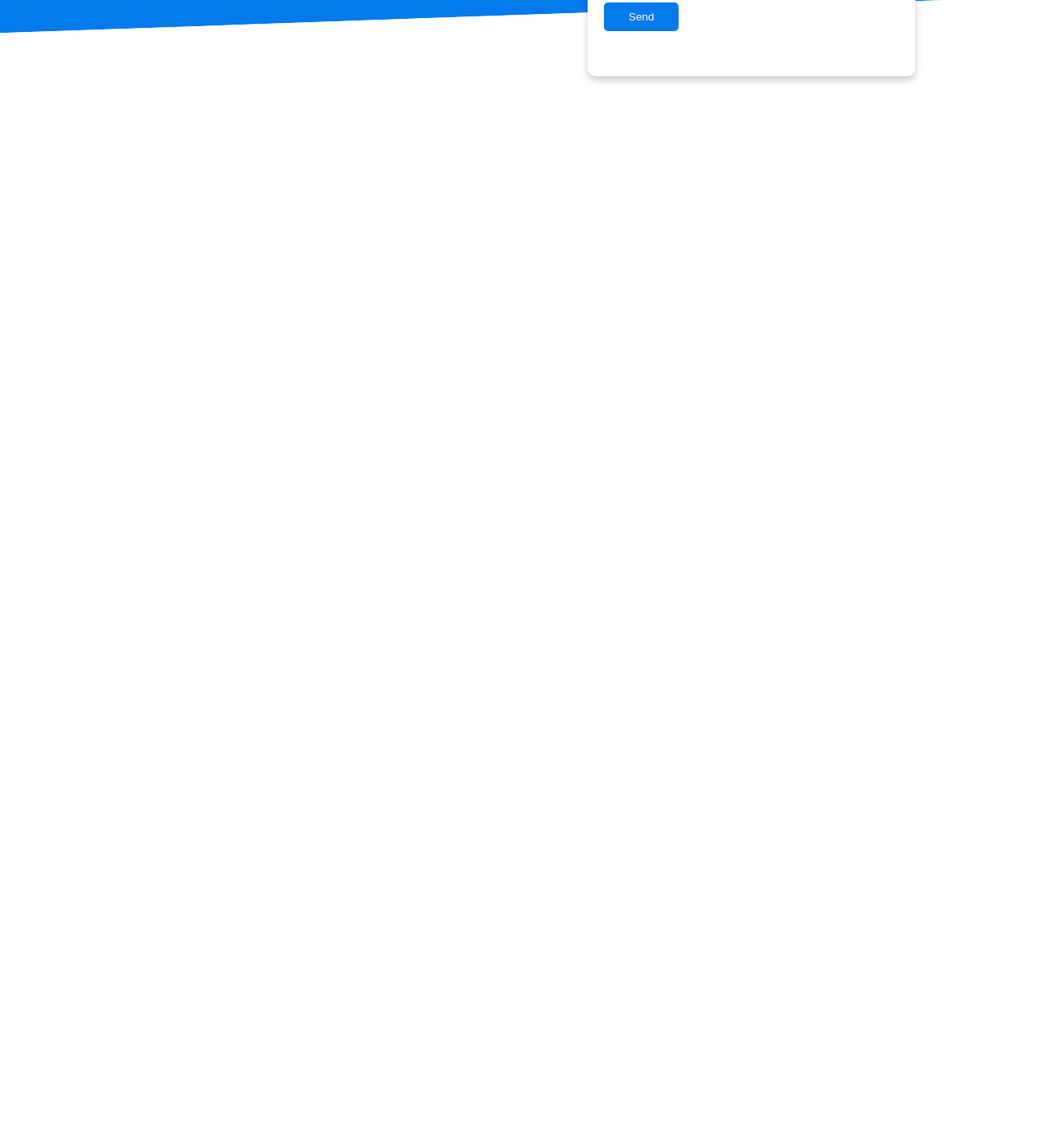
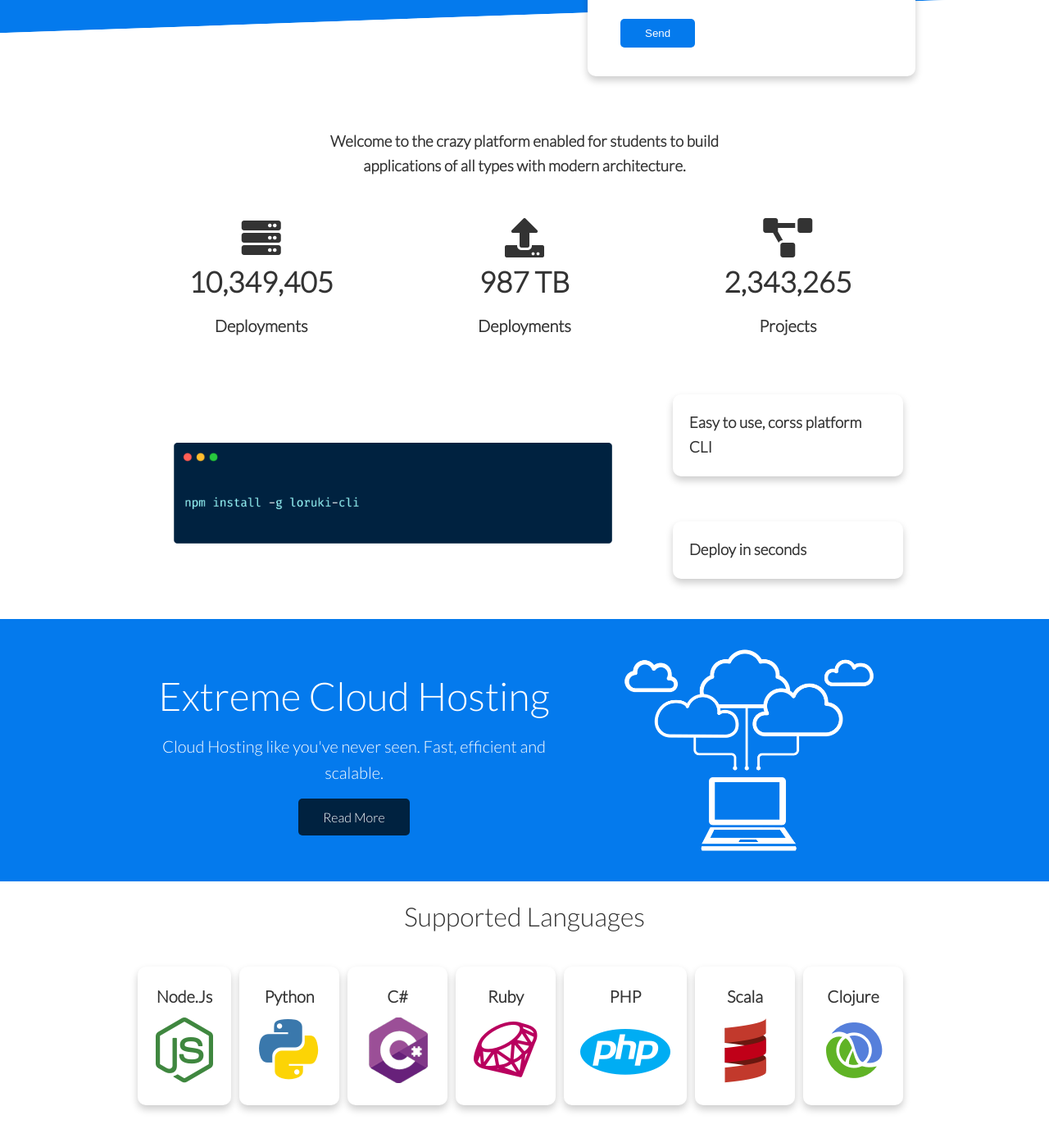
Before and after one commit to Anvi98/Fasty, a plain HTML site: page index.html in a window 1280 px wide. Shown: the part 400-1788 px from the top of the page at 82% size. Before the commit the page ends 800 px from the top, so only its background shows below. Drawn offline with Linux system fonts and the light colour scheme.

Commit message:
Add main section

```diff
--- a/index.html
+++ b/index.html
@@ -5,6 +5,7 @@
   <meta http-equiv="X-UA-Compatible" content="IE=edge">
   <meta name="viewport" content="width=device-width, initial-scale=1.0">
   <link rel="stylesheet" href="https://cdnjs.cloudflare.com/ajax/libs/font-awesome/5.15.3/css/all.min.css" integrity="sha512-iBBXm8fW90+nuLcSKlbmrPcLa0OT92xO1BIsZ+ywDWZCvqsWgccV3gFoRBv0z+8dLJgyAHIhR35VZc2oM/gI1w==" crossorigin="anonymous" />
+  <link rel="stylesheet" href="utilities.css">
   <link rel="stylesheet" href="style.css">
   <title>Dev Student | Hosting</title>
 </head>
@@ -22,7 +23,7 @@
         </nav>
       </div>
     </div>
-    <!--Showcase-->
+    <!-- Showcase -->
     <section class="showcase">
       <div class="container grid">
         <div class="showcase-text">
@@ -47,5 +48,94 @@
         </div>
       </div>
     </section>
+
+    <!-- Section Stats -->
+    <section class="stats">
+      <div class="container">
+        <h3 class="stats-heading text-center my-1">
+          Welcome to the crazy platform enabled for students to build applications of all types with modern architecture.
+        </h3>
+
+        <div class="grid grid-3 text-center my-4">
+          <div>
+            <i class="fas fa-server fa-3x"></i>
+            <h3>10,349,405</h3>
+            <p class="text-secondary">Deployments</p>
+          </div>
+          <div>
+            <i class="fas fa-upload fa-3x"></i>
+            <h3>987 TB</h3>
+            <p class="text-secondary">Deployments</p>
+          </div>
+          <div>
+            <i class="fas fa-project-diagram fa-3x"></i>
+            <h3>2,343,265</h3>
+            <p class="text-secondary">Projects</p>
+          </div>
+        </div>
+      </div>
+    </section>
+
+    <!--  Cli Section -->
+    <section class="cli">
+      <div class="container grid">
+        <img src="images/cli.png" alt="">
+        <div class="card">
+          <h3>Easy to use, corss platform CLI</h3>
+        </div>
+        <div class="card">
+          <h3>Deploy in seconds</h3>
+        </div>
+      </div>
+    </section>
+
+    <!-- Cloud -->
+    <section class="cloud bg-primary my-2 py-2">
+      <div class="container grid">
+        <div class="text-center">
+          <h2 class="lg">Extreme Cloud Hosting</h2>
+          <p class="lead my-1">Cloud Hosting like you've never seen. Fast, efficient and scalable.</p>
+          <a href="features.html" class="btn btn-dark">Read More</a>
+        </div>
+        <img src="images/cloud.png" alt="">
+      </div>
+    </section>
+
+    <!-- Languages -->
+    <section class="languages">
+      <h2 class="md text-center my-2">
+        Supported Languages
+      </h2>
+      <div class="container flex">
+        <div class="card">
+          <h4>Node.Js</h4>
+          <img src="images/logos/node.png" alt="">
+        </div>
+        <div class="card">
+          <h4>Python</h4>
+          <img src="images/logos/python.png" alt="">
+        </div>
+        <div class="card">
+          <h4>C#</h4>
+          <img src="images/logos/csharp.png" alt="">
+        </div>
+        <div class="card">
+          <h4>Ruby</h4>
+          <img src="images/logos/ruby.png" alt="">
+        </div>
+        <div class="card">
+          <h4>PHP</h4>
+          <img src="images/logos/php.png" alt="">
+        </div>
+        <div class="card">
+          <h4>Scala</h4>
+          <img src="images/logos/scala.png" alt="">
+        </div>
+        <div class="card">
+          <h4>Clojure</h4>
+          <img src="images/logos/clojure.png" alt="">
+        </div>
+      </div>
+    </section>
 </body>
 </html>
--- a/style.css
+++ b/style.css
@@ -2,6 +2,10 @@
 
 :root {
   --primary-color: #047aed;
+  --secondary-color: #1c3fa8;
+  --dark-color: #002240;
+  --light-color: #f4f4f4;
+
 }
 
 * {
@@ -128,54 +132,55 @@ img {
   -ms-transform: skewY(-2deg);
 }
 
-/* utilities */
-
-.card {
-  color: #333;
-  background-color: #fff;
-  border-radius: 10px;
-  box-shadow: 0 5px 10px rgba(0, 0, 0, 0.2);
-  padding: 20px;
-  margin: 10px;
+/* Stats */
+.stats {
+  padding-top: 100px;
 }
 
-.btn {
-  display: inline-block;
-  padding: 10px 30px;
-  cursor: pointer;
-  background: var(--primary-color);
-  color: #fff;
-  border: none;
-  border-radius: 5px;
+.stats-heading {
+  max-width: 500px;
+  margin: auto;
 }
 
-.btn-outline {
-  background-color: transparent;
-  border: 1px solid #fff;
+.stats .grid h3 {
+  font-size: 35px;
 }
 
-.btn:hover {
-  transform: scale(0.98);
+.stats .grid p {
+  font-size: 20px;
+  font-weight: bold;
 }
 
-.container {
-  max-width: 1024px;
-  margin: 0 auto;
-  overflow: auto;
-  padding: 0 40px;
+.cli .grid {
+  grid-template-columns: repeat(3, 1fr);
+  grid-template-rows: repeat(2, 1fr);
 }
 
-.flex {
-  display: flex;
-  justify-content: center;
-  align-items: center;
+.cli .grid > *:first-child {
+  grid-column: 1 / span 2;
+  grid-row: 1 / span 2;
 }
 
-.grid {
-  display: grid;
-  grid-template-columns: repeat(2, 1fr);
-  gap: 20px;
-  justify-content: center;
-  align-items: center;
-  height: 100%;
+.cloud .grid {
+  grid-template-columns: 4fr 3fr;
 }
+
+/* Languages*/
+
+.languages .flex {
+  flex-wrap: wrap;
+}
+.languages .card {
+  text-align: center;
+  margin: 18px 10px 40px 0;
+  transition: transform 0.2s ease-in ;
+}
+
+.languages .card h4 {
+  font-size: 20px;
+  margin-bottom: 10px;
+}
+
+.languages .card:hover {
+  transform: translateY(-15px);
+}
--- /dev/null
+++ b/utilities.css
@@ -0,0 +1,185 @@
+.card {
+  color: #333;
+  background-color: #fff;
+  border-radius: 10px;
+  box-shadow: 0 5px 10px rgba(0, 0, 0, 0.2);
+  padding: 20px;
+  margin: 10px;
+}
+
+.btn {
+  display: inline-block;
+  padding: 10px 30px;
+  cursor: pointer;
+  background: var(--primary-color);
+  color: #fff;
+  border: none;
+  border-radius: 5px;
+}
+
+.btn-outline {
+  background-color: transparent;
+  border: 1px solid #fff;
+}
+
+.btn:hover {
+  transform: scale(0.98);
+}
+
+.container {
+  max-width: 1024px;
+  margin: 0 auto;
+  overflow: auto;
+  padding: 0 40px;
+}
+
+.text-center {
+  text-align: center;
+}
+
+/*Background & colored buttons*/
+.bg-primary,
+.btn-primary {
+  background-color: var(--primary-color);
+  color: #fff;
+}
+
+.bg-secondary,
+.btn-secondary {
+  background-color: var(--secondary-color);
+  color: #fff;
+}
+
+.bg-dark,
+.btn-dark {
+  background-color: var(--dark-color);
+  color: #fff;
+}
+
+.bg-light,
+.btn-light {
+  background-color: var(--light-color);
+  color: #333;
+}
+
+/*Text sizes*/
+.lead {
+  font-size: 20px;
+}
+
+.sm {
+  font-size: 1rem;
+}
+
+.md {
+  font-size: 2rem;
+}
+
+.lg {
+  font-size: 3rem;
+}
+
+.xl {
+  font-size: 4rem;
+}
+
+.flex {
+  display: flex;
+  justify-content: center;
+  align-items: center;
+}
+
+.grid {
+  display: grid;
+  grid-template-columns: repeat(2, 1fr);
+  gap: 20px;
+  justify-content: center;
+  align-items: center;
+  height: 100%;
+}
+
+.grid-3 {
+  grid-template-columns: repeat(3, 1fr);
+}
+
+/* Margin */
+.my-1 {
+  margin: 1rem 0;
+}
+
+.my-2 {
+  margin: 1.5rem 0;
+}
+
+.my-3 {
+  margin: 2rem 0;
+}
+
+.my-4 {
+  margin: 3rem 0;
+}
+
+.my-5 {
+  margin: 4rem 0;
+}
+
+.m-1 {
+  margin: 1rem;
+}
+
+.m-2 {
+  margin: 1.5rem;
+}
+
+.m-3 {
+  margin: 2rem;
+}
+
+.m-4 {
+  margin: 3rem;
+}
+
+.m-5 {
+  margin: 4rem;
+}
+
+/* Padding */
+.py-1 {
+  padding: 1rem 0;
+}
+
+.py-2 {
+  padding: 1.5rem 0;
+}
+
+.py-3 {
+  padding: 2rem 0;
+}
+
+.py-4 {
+  padding: 3rem 0;
+}
+
+.py-5 {
+  padding: 4rem 0;
+}
+
+.p-1 {
+  padding: 1rem;
+}
+
+.p-2 {
+  padding: 1.5rem;
+}
+
+.p-3 {
+  padding: 2rem;
+}
+
+.p-4 {
+  padding: 3rem;
+}
+
+.p-5 {
+  padding: 4rem;
+}
```
